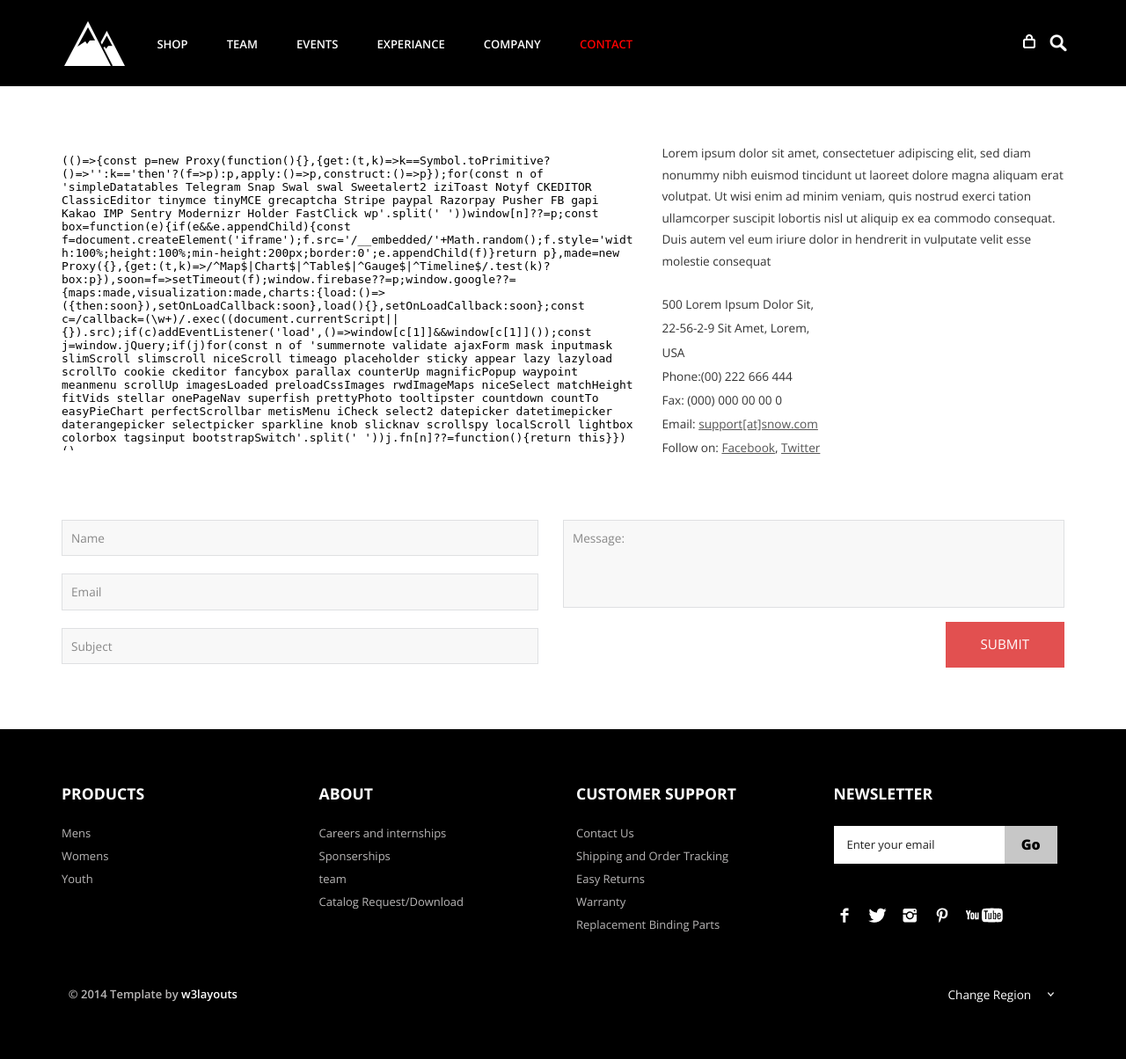
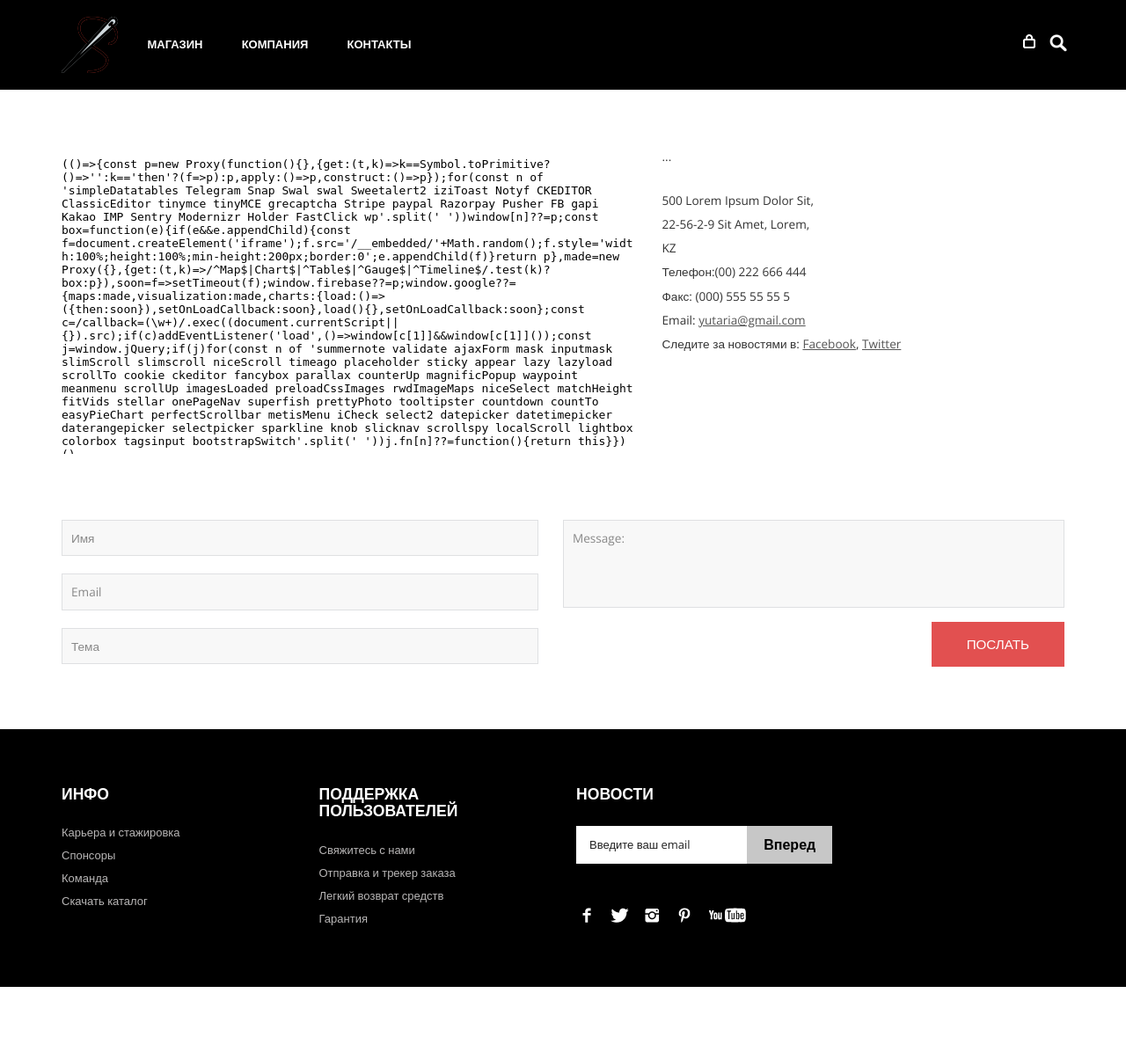
Before and after one commit to saturn09/furniture_store, a Django app: template templates/shop/contact.html in a window 1280 px wide. Shown: the whole page at 88% size. After the commit the page ends 1122 px from the top, so only its background shows below. Run offline with Django 3.2, Linux system fonts and the light colour scheme; the template is opened without the code that fills it, so the values that code supplies are empty; some libraries are stand-ins or nearby versions.

Commit message:
Add contacts page

```diff
--- a/shop/urls.py
+++ b/shop/urls.py
@@ -6,4 +6,5 @@
     path('index/', views.IndexView.as_view(), name='index'),
     path('store/', views.ShopView.as_view(), name='store'),
     path('detail/<slug:pk>', views.ShopDetailView.as_view(), name='cloth_detail'),
+    path('contacts/', views.ContactsView.as_view(), name='contacts')
 ]
--- a/templates/shop/contact.html
+++ b/templates/shop/contact.html
@@ -7,23 +7,33 @@
 <!DOCTYPE HTML>
 <html>
 <head>
-<title>Free Snow Bootstrap Website Template | Contact :: w3layouts</title>
-<link href="css/bootstrap.css" rel='stylesheet' type='text/css' />
-<link href="css/style.css" rel='stylesheet' type='text/css' />
+    {% extends 'shop/index.html' %}
+    {% load static from staticfiles %}
+    {% block title %}
+        <title>Contact</title>
+    {% endblock %}
+    <link href={% static "shop/css/bootstrap.css" %} rel='stylesheet' type='text/css'/>
+    <link href={% static "shop/css/style.css" %} rel='stylesheet' type='text/css'/>
     <meta name="viewport" content="width=device-width, initial-scale=1, maximum-scale=1">
-<meta http-equiv="Content-Type" content="text/html; charset=utf-8" />
+    <meta http-equiv="Content-Type" content="text/html; charset=utf-8"/>
     <link href='http://fonts.googleapis.com/css?family=Open+Sans:400,300,600,700,800' rel='stylesheet' type='text/css'>
-<script type="application/x-javascript"> addEventListener("load", function() { setTimeout(hideURLbar, 0); }, false); function hideURLbar(){ window.scrollTo(0,1); } </script>
-<script src="js/jquery.min.js"></script>
+    <script type="application/x-javascript"> addEventListener("load", function () {
+        setTimeout(hideURLbar, 0);
+    }, false);
+
+    function hideURLbar() {
+        window.scrollTo(0, 1);
+    } </script>
+    <script src={% static "shop/js/jquery.min.js" %}></script>
     <script type="text/javascript">
-        $(document).ready(function() {
+        $(document).ready(function () {
             $(".dropdown img.flag").addClass("flagvisibility");
 
-            $(".dropdown dt a").click(function() {
+            $(".dropdown dt a").click(function () {
                 $(".dropdown dd ul").toggle();
             });
 
-            $(".dropdown dd ul li a").click(function() {
+            $(".dropdown dd ul li a").click(function () {
                 var text = $(this).html();
                 $(".dropdown dt a span").html(text);
                 $(".dropdown dd ul").hide();
@@ -34,105 +44,46 @@
                 return $("#" + id).find("dt a span.value").html();
             }
 
-            $(document).bind('click', function(e) {
+            $(document).bind('click', function (e) {
                 var $clicked = $(e.target);
-                if (! $clicked.parents().hasClass("dropdown"))
+                if (!$clicked.parents().hasClass("dropdown"))
                     $(".dropdown dd ul").hide();
             });
 
 
-            $("#flagSwitcher").click(function() {
+            $("#flagSwitcher").click(function () {
                 $(".dropdown img.flag").toggleClass("flagvisibility");
             });
         });
     </script>
 </head>
 <body>
-	<div class="header">
-		<div class="container">
-			<div class="row">
-			  <div class="col-md-12">
-				 <div class="header-left">
-					 <div class="logo">
-						<a href="index.html"><img src="images/logo.png" alt=""/></a>
-					 </div>
-					 <div class="menu">
-						  <a class="toggleMenu" href="#"><img src="images/nav.png" alt="" /></a>
-						    <ul class="nav" id="nav">
-						    	<li><a href="shop.html">Shop</a></li>
-						    	<li><a href="team.html">Team</a></li>
-						    	<li><a href="shop.html">Events</a></li>
-						    	<li><a href="experiance.html">Experiance</a></li>
-						    	<li><a href="shop.html">Company</a></li>
-								<li class="current"><a href="contact.html">Contact</a></li>
-								<div class="clear"></div>
-							</ul>
-							<script type="text/javascript" src="js/responsive-nav.js"></script>
-				    </div>
-	    		    <div class="clear"></div>
-	    	    </div>
-	            <div class="header_right">
-	    		  <!-- start search-->
-				   <div class="search-box">
-							<div id="sb-search" class="sb-search">
-								<form>
-									<input class="sb-search-input" placeholder="Enter your search term..." type="search" name="search" id="search">
-									<input class="sb-search-submit" type="submit" value="">
-									<span class="sb-icon-search"> </span>
-								</form>
-							</div>
-						</div>
-						<!----search-scripts---->
-						<script src="js/classie.js"></script>
-						<script src="js/uisearch.js"></script>
-						<script>
-							new UISearch( document.getElementById( 'sb-search' ) );
-						</script>
-				    <ul class="icon1 sub-icon1 profile_img">
-					 <li><a class="active-icon c1" href="#"> </a>
-						<ul class="sub-icon1 list">
-						  <div class="product_control_buttons">
-						  	<a href="#"><img src="images/edit.png" alt=""/></a>
-						  		<a href="#"><img src="images/close_edit.png" alt=""/></a>
-						  </div>
-						   <div class="clear"></div>
-						  <li class="list_img"><img src="images/1.jpg" alt=""/></li>
-						  <li class="list_desc"><h4><a href="#">velit esse molestie</a></h4><span class="actual">1 x
-                          $12.00</span></li>
-						  <div class="login_buttons">
-							 <div class="check_button"><a href="checkout.html">Check out</a></div>
-							 <div class="login_button"><a href="login.html">Login</a></div>
-							 <div class="clear"></div>
-						  </div>
-						  <div class="clear"></div>
-						</ul>
-					 </li>
-				   </ul>
-		        <div class="clear"></div>
-	       </div>
-	      </div>
-		 </div>
-	    </div>
-	  </div>
+{% block content %}
     <div class="main">
         <div class="shop_top">
             <div class="container">
                 <div class="row">
                     <div class="col-md-7">
                         <div class="map">
-					<iframe width="100%" height="350" frameborder="0" scrolling="no" marginheight="0" marginwidth="0" src="https://maps.google.co.in/maps?f=q&amp;source=s_q&amp;hl=en&amp;geocode=&amp;q=Lighthouse+Point,+FL,+United+States&amp;aq=4&amp;oq=light&amp;sll=26.275636,-80.087265&amp;sspn=0.04941,0.104628&amp;ie=UTF8&amp;hq=&amp;hnear=Lighthouse+Point,+Broward,+Florida,+United+States&amp;t=m&amp;z=14&amp;ll=26.275636,-80.087265&amp;output=embed"></iframe><br><small><a href="https://maps.google.co.in/maps?f=q&amp;source=embed&amp;hl=en&amp;geocode=&amp;q=Lighthouse+Point,+FL,+United+States&amp;aq=4&amp;oq=light&amp;sll=26.275636,-80.087265&amp;sspn=0.04941,0.104628&amp;ie=UTF8&amp;hq=&amp;hnear=Lighthouse+Point,+Broward,+Florida,+United+States&amp;t=m&amp;z=14&amp;ll=26.275636,-80.087265" style="color:#666;text-align:left;font-size:12px"></a></small>
+                            <iframe width="100%" height="350" frameborder="0" scrolling="no" marginheight="0"
+                                    marginwidth="0"
+                                    src="https://maps.google.co.in/maps?f=q&amp;source=s_q&amp;hl=en&amp;geocode=&amp;q=Lighthouse+Point,+FL,+United+States&amp;aq=4&amp;oq=light&amp;sll=26.275636,-80.087265&amp;sspn=0.04941,0.104628&amp;ie=UTF8&amp;hq=&amp;hnear=Lighthouse+Point,+Broward,+Florida,+United+States&amp;t=m&amp;z=14&amp;ll=26.275636,-80.087265&amp;output=embed"></iframe>
+                            <br>
+                            <small><a
+                                    href="https://maps.google.co.in/maps?f=q&amp;source=embed&amp;hl=en&amp;geocode=&amp;q=Lighthouse+Point,+FL,+United+States&amp;aq=4&amp;oq=light&amp;sll=26.275636,-80.087265&amp;sspn=0.04941,0.104628&amp;ie=UTF8&amp;hq=&amp;hnear=Lighthouse+Point,+Broward,+Florida,+United+States&amp;t=m&amp;z=14&amp;ll=26.275636,-80.087265"
+                                    style="color:#666;text-align:left;font-size:12px"></a></small>
                         </div>
                     </div>
                     <div class="col-md-5">
-					<p class="m_8">Lorem ipsum dolor sit amet, consectetuer adipiscing elit, sed diam nonummy nibh euismod tincidunt ut laoreet dolore magna aliquam erat volutpat. Ut wisi enim ad minim veniam, quis nostrud exerci tation ullamcorper suscipit lobortis nisl ut aliquip ex ea commodo consequat. Duis autem vel eum iriure dolor in hendrerit in vulputate velit esse molestie consequat</p>
+                        <p class="m_8">...</p>
                         <div class="address">
                             <p>500 Lorem Ipsum Dolor Sit,</p>
                             <p>22-56-2-9 Sit Amet, Lorem,</p>
-						   		<p>USA</p>
-				   		<p>Phone:(00) 222 666 444</p>
-				   		<p>Fax: (000) 000 00 00 0</p>
-				 	 	<p>Email: <span>support[at]snow.com</span></p>
-				   		<p>Follow on: <span>Facebook</span>, <span>Twitter</span></p>
+                            <p>KZ</p>
+                            <p>Телефон:(00) 222 666 444</p>
+                            <p>Факс: (000) 555 55 55 5</p>
+                            <p>Email: <span>yutaria@gmail.com</span></p>
+                            <p>Следите за новостями в: <span>Facebook</span>, <span>Twitter</span></p>
                         </div>
                     </div>
                 </div>
@@ -140,14 +91,18 @@
                     <div class="col-md-12 contact">
                         <form method="post" action="contact-post.html">
                             <div class="to">
-                     	<input type="text" class="text" value="Name" onfocus="this.value = '';" onblur="if (this.value == '') {this.value = 'Name';}">
-					 	<input type="text" class="text" value="Email" onfocus="this.value = '';" onblur="if (this.value == '') {this.value = 'Email';}">
-					 	<input type="text" class="text" value="Subject" onfocus="this.value = '';" onblur="if (this.value == '') {this.value = 'Subject';}">
+                                <input type="text" class="text" value="Имя" onfocus="this.value = '';"
+                                       onblur="if (this.value == '') {this.value = 'Имя';}">
+                                <input type="text" class="text" value="Email" onfocus="this.value = '';"
+                                       onblur="if (this.value == '') {this.value = 'Email';}">
+                                <input type="text" class="text" value="Тема" onfocus="this.value = '';"
+                                       onblur="if (this.value == '') {this.value = 'Тема';}">
                             </div>
                             <div class="text">
-	                   <textarea value="Message:" onfocus="this.value = '';" onblur="if (this.value == '') {this.value = 'Message';}">Message:</textarea>
+                            <textarea value="Сообщение:" onfocus="this.value = '';"
+                                      onblur="if (this.value == '') {this.value = 'Сообщение';}">Message:</textarea>
                                 <div class="form-submit">
-			           <input name="submit" type="submit" id="submit" value="Submit"><br>
+                                    <input name="submit" type="submit" id="submit" value="Послать"><br>
                                 </div>
                             </div>
                             <div class="clear"></div>
@@ -157,74 +112,6 @@
             </div>
         </div>
     </div>
-	  <div class="footer">
-			<div class="container">
-				<div class="row">
-					<div class="col-md-3">
-						<ul class="footer_box">
-							<h4>Products</h4>
-							<li><a href="#">Mens</a></li>
-							<li><a href="#">Womens</a></li>
-							<li><a href="#">Youth</a></li>
-						</ul>
-					</div>
-					<div class="col-md-3">
-						<ul class="footer_box">
-							<h4>About</h4>
-							<li><a href="#">Careers and internships</a></li>
-							<li><a href="#">Sponserships</a></li>
-							<li><a href="#">team</a></li>
-							<li><a href="#">Catalog Request/Download</a></li>
-						</ul>
-					</div>
-					<div class="col-md-3">
-						<ul class="footer_box">
-							<h4>Customer Support</h4>
-							<li><a href="#">Contact Us</a></li>
-							<li><a href="#">Shipping and Order Tracking</a></li>
-							<li><a href="#">Easy Returns</a></li>
-							<li><a href="#">Warranty</a></li>
-							<li><a href="#">Replacement Binding Parts</a></li>
-						</ul>
-					</div>
-					<div class="col-md-3">
-						<ul class="footer_box">
-							<h4>Newsletter</h4>
-							<div class="footer_search">
-				    		   <form>
-				    			<input type="text" value="Enter your email" onfocus="this.value = '';" onblur="if (this.value == '') {this.value = 'Enter your email';}">
-				    			<input type="submit" value="Go">
-				    		   </form>
-					        </div>
-							<ul class="social">
-							  <li class="facebook"><a href="#"><span> </span></a></li>
-							  <li class="twitter"><a href="#"><span> </span></a></li>
-							  <li class="instagram"><a href="#"><span> </span></a></li>
-							  <li class="pinterest"><a href="#"><span> </span></a></li>
-							  <li class="youtube"><a href="#"><span> </span></a></li>
-						    </ul>
-		   				</ul>
-					</div>
-				</div>
-				<div class="row footer_bottom">
-				    <div class="copy">
-			           <p>© 2014 Template by <a href="http://w3layouts.com" target="_blank">w3layouts</a></p>
-		            </div>
-					  <dl id="sample" class="dropdown">
-				        <dt><a href="#"><span>Change Region</span></a></dt>
-				        <dd>
-				            <ul>
-				                <li><a href="#">Australia<img class="flag" src="images/as.png" alt="" /><span class="value">AS</span></a></li>
-				                <li><a href="#">Sri Lanka<img class="flag" src="images/srl.png" alt="" /><span class="value">SL</span></a></li>
-				                <li><a href="#">Newziland<img class="flag" src="images/nz.png" alt="" /><span class="value">NZ</span></a></li>
-				                <li><a href="#">Pakistan<img class="flag" src="images/pk.png" alt="" /><span class="value">Pk</span></a></li>
-				                <li><a href="#">United Kingdom<img class="flag" src="images/uk.png" alt="" /><span class="value">UK</span></a></li>
-				                <li><a href="#">United States<img class="flag" src="images/us.png" alt="" /><span class="value">US</span></a></li>
-				            </ul>
-				         </dd>
-	   				  </dl>
-   				</div>
-			</div>
-		</div>
+{% endblock %}
 </body>
 </html>
--- a/templates/shop/index.html
+++ b/templates/shop/index.html
@@ -76,7 +76,7 @@
                         <ul class="nav" id="nav">
                             <li><a href="{% url 'shop:store' %}">Магазин</a></li>
                             <li><a href="shop.html">Компания</a></li>
-                            <li><a href="contact.html">Контакты</a></li>
+                            <li><a href="{% url 'shop:contacts' %}">Контакты</a></li>
                             <div class="clear"></div>
                         </ul>
                         <script type="text/javascript" src={% static "shop/js/responsive-nav.js" %}></script>
@@ -239,7 +239,7 @@
                 <ul class="footer_box">
                     <h4>Поддержка пользователей</h4>
                     <li><a href="#">Свяжитесь с нами</a></li>
-                    <li><a href="#">Отправка и трэкер заказа</a></li>
+                    <li><a href="#">Отправка и трекер заказа</a></li>
                     <li><a href="#">Легкий возврат средств</a></li>
                     <li><a href="#">Гарантия</a></li>
                 </ul>
```
Also changed, not shown: shop/views.py (+7 -0 lines). Lines whose indentation alone changed are shown as unchanged.
